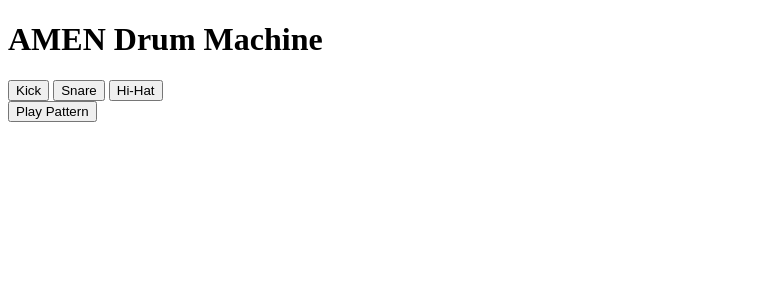
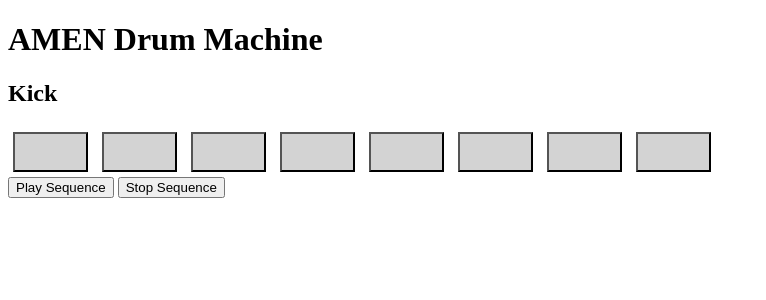
Before and after one commit to DM960909/Amen, a Flask app: page / in a window 1280 px wide. Shown: the top 300 px of the page, without its empty margins (0-766 px from the left). Run offline with Flask 3, Linux system fonts and the light colour scheme.

Commit message:
Sequencer working - Some lag

```diff
--- a/src/static/script.js
+++ b/src/static/script.js
@@ -1,51 +1,73 @@
+let playStep;
+let isPlaying = false;  // tracks if sequende playing var
+let step = 0;  // Current step in the sequencer
+let bpm = 150; //bosh
+// Initialize the sequencer array with 8 steps / 8th notes
+let sequencer = {
+    kick: [0, 0, 0, 0, 0, 0, 0, 0],
+    snare: [0, 0, 0, 0, 0, 0, 0, 0],
+    hihat: [0, 0, 0, 0, 0, 0, 0, 0]
+};
+
 function playSound(sound) {
-
-    let audio;
-
-    if (sound === 'kick') {
-
-        audio = new Audio("static/kick.wav");
-    }
-
-    if(audio) {
-        audio.play();
-    }
+    const audio = new Audio(`static/${sound}.wav`);
+    audio.play();
 }
 
+// Function to toggle the active state
+function toggleStep(sound, stepIndex) {
+    sequencer[sound][stepIndex] = sequencer[sound][stepIndex] === 1 ? 0 : 1;  // Toggle step state
 
+    const stepButton = document.querySelector(`.step[data-sound="${sound}"][data-step="${stepIndex}"]`);
+    stepButton.classList.toggle('active', sequencer[sound][stepIndex] === 1);
+}
 
+// Function to play the sequence
+function playSequence() {
+    if (isPlaying) return;  // Prevent starting multiple sequences
 
+    let interval = (60 / bpm) * 500;  // Set the timing based on bpm = bpm var
+    isPlaying = true;  // Set isPlaying to true
 
-
-let drumPattern = [1,0,1,0,1,0,1,0];
-
-let bpm = 120;
-
-function playPattern() {
-    let interval = (60/bpm) * 500;
-    let step = 0;
-
-    const playStep = setInterval(() => {
-
-        let sound = drumPattern[step];
-        if (sound === 1) {
-            playSound('kick')
+    playStep = setInterval(() => {
+        // Play sounds based on the current step and the active state
+        if (sequencer.kick[step] === 1) {
+            playSound('kick');
         }
-        step++;
-
-        if (step >= drumPattern.length) {
-            clearInterval(playStep);
-
+        if (sequencer.snare[step] === 1) {
+            playSound('snare');
+        }
+        if (sequencer.hihat[step] === 1) {
+            playSound('hihat');
         }
 
+        step++;  // Move to the next step
+        if (step >= 8) {
+            step = 0;  // loop set when at end
+        }
     }, interval);
 }
 
-document.querySelector("#play-button").addEventListener("click", playPattern);
+// stop the sequence
+function stopSequence() {
+    if (playStep) {
+        clearInterval(playStep);
+        playStep = null;  // Clear the interval reference
+    }
+    isPlaying = false;  // Set isPlaying to false
+}
 
-document.querySelectorAll(".drum-pad").forEach(button => {
-    button.addEventListener("click", function() {
-        const sound = this.getAttribute("data-sound");
-        playSound(sound);
+// Event listeners for buttons
+document.querySelector("#play-sequence-button").addEventListener("click", playSequence);
+document.querySelector("#stop-sequence-button").addEventListener("click", stopSequence);
+
+
+const stepButtons = document.querySelectorAll('.step');  // Get all step buttons
+
+stepButtons.forEach((button) => {
+    button.addEventListener('click', () => {
+        const sound = button.getAttribute('data-sound');  // Get the sound type (kick, snare, hihat)
+        const stepIndex = button.getAttribute('data-step');  // Get the step index
+        toggleStep(sound, stepIndex);  // Toggle the step
     });
 });
--- /dev/null
+++ b/src/static/styles.css
@@ -0,0 +1,12 @@
+.step {
+    width: 75px;
+    height: 40px;
+    display: inline-block;
+    background-color: lightgray;
+    margin: 5px;
+    cursor: pointer;
+}
+
+.step.active {
+    background-color: green;
+}
--- a/src/templates/index.html
+++ b/src/templates/index.html
@@ -4,19 +4,29 @@
     <meta charset="UTF-8">
     <meta name="viewport" content="width=device-width, initial-scale=1.0">
     <title>AMEN Drum Machine</title>
-    <!--<link rel="stylesheet" href="{{ url_for('static', filename='styles.css') }}" !-->
+    <link rel="stylesheet" href="{{ url_for('static', filename='styles.css') }}">
 </head>
 <body>
     <div class="container">
         <h1>AMEN Drum Machine</h1>
-        <div class="pad-container">
-            <button class="drum-pad" data-sound="kick">Kick</button>
-            <button class="drum-pad" data-sound="snare">Snare</button>
-            <button class="drum-pad" data-sound="hihat">Hi-Hat</button>
-        </div>
-        <!-- Add a Play button -->
-        <button id="play-button">Play Pattern</button>
-    </div>
+
+        <div class="sequencer"></div>
+            <h2>Kick</h2>
+            <div class="step-row">
+                <button class="step" data-sound="kick" data-step="0"></button>
+                <button class="step" data-sound="kick" data-step="1"></button>
+                <button class="step" data-sound="kick" data-step="2"></button>
+                <button class="step" data-sound="kick" data-step="3"></button>
+                <button class="step" data-sound="kick" data-step="4"></button>
+                <button class="step" data-sound="kick" data-step="5"></button>
+                <button class="step" data-sound="kick" data-step="6"></button>
+                <button class="step" data-sound="kick" data-step="7"></button>
+            </div>
+
+            <button id="play-sequence-button">Play Sequence</button>
+            <button id="stop-sequence-button">Stop Sequence</button>
+
+
     <script src="{{ url_for('static', filename='script.js') }}"></script>
 </body>
 </html>
```
